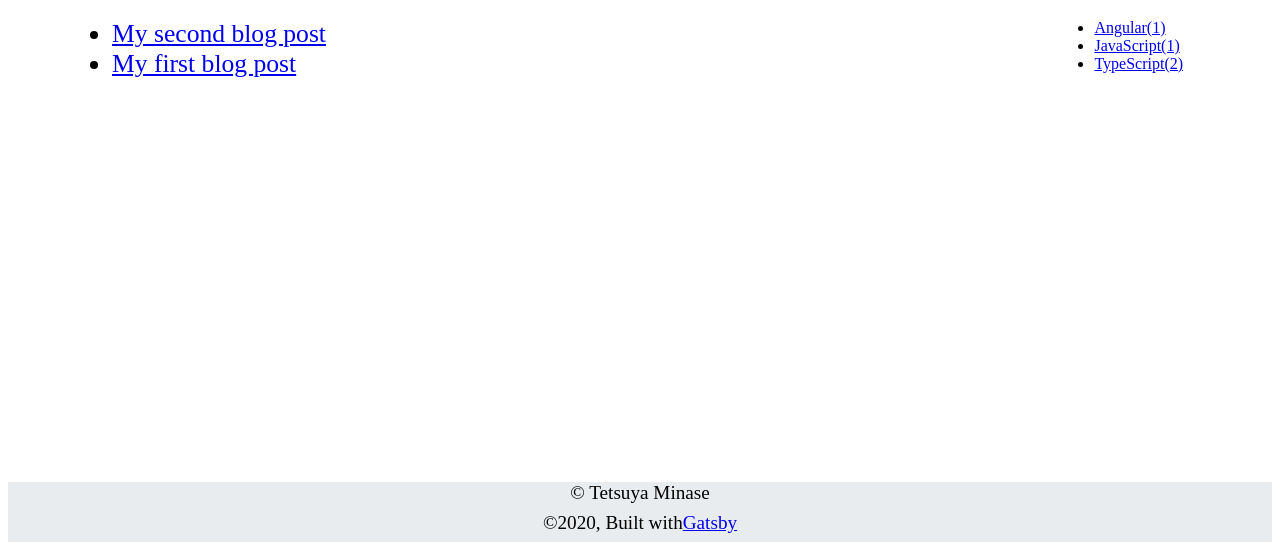
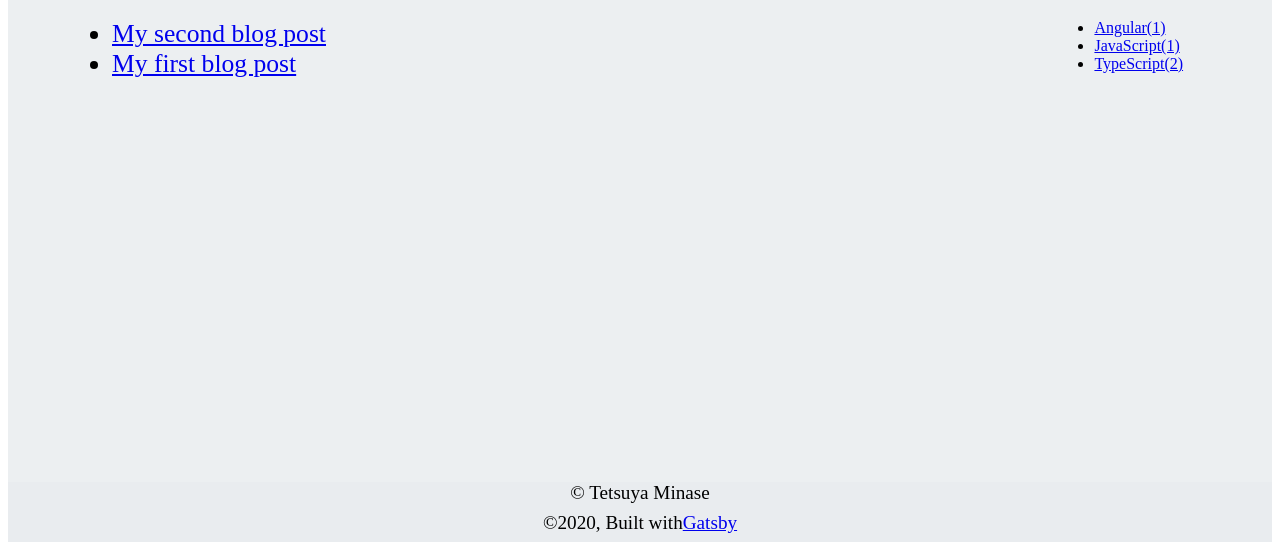
Before and after one commit to Tetsuya-Minase/tminasen.dev, a Gatsby site: page / in a window 1280 px wide. Shown: the part 266-816 px from the top of the page. Built offline with nearby package versions, Linux system fonts and the light colour scheme; Gatsby itself is replaced by a stand-in of ours.

Commit message:
refactor: page background-color.🎨

```diff
--- a/src/templates/PageTemplate.tsx
+++ b/src/templates/PageTemplate.tsx
@@ -14,6 +14,7 @@ const BodyWrapper = styled.div`
   display: flex;
   flex-direction: column;
   min-height: 100vh;
+  background-color: #eceff1;
 `;
 const ContentsWrapper = styled.div`
   flex: 1 0 auto;
```
